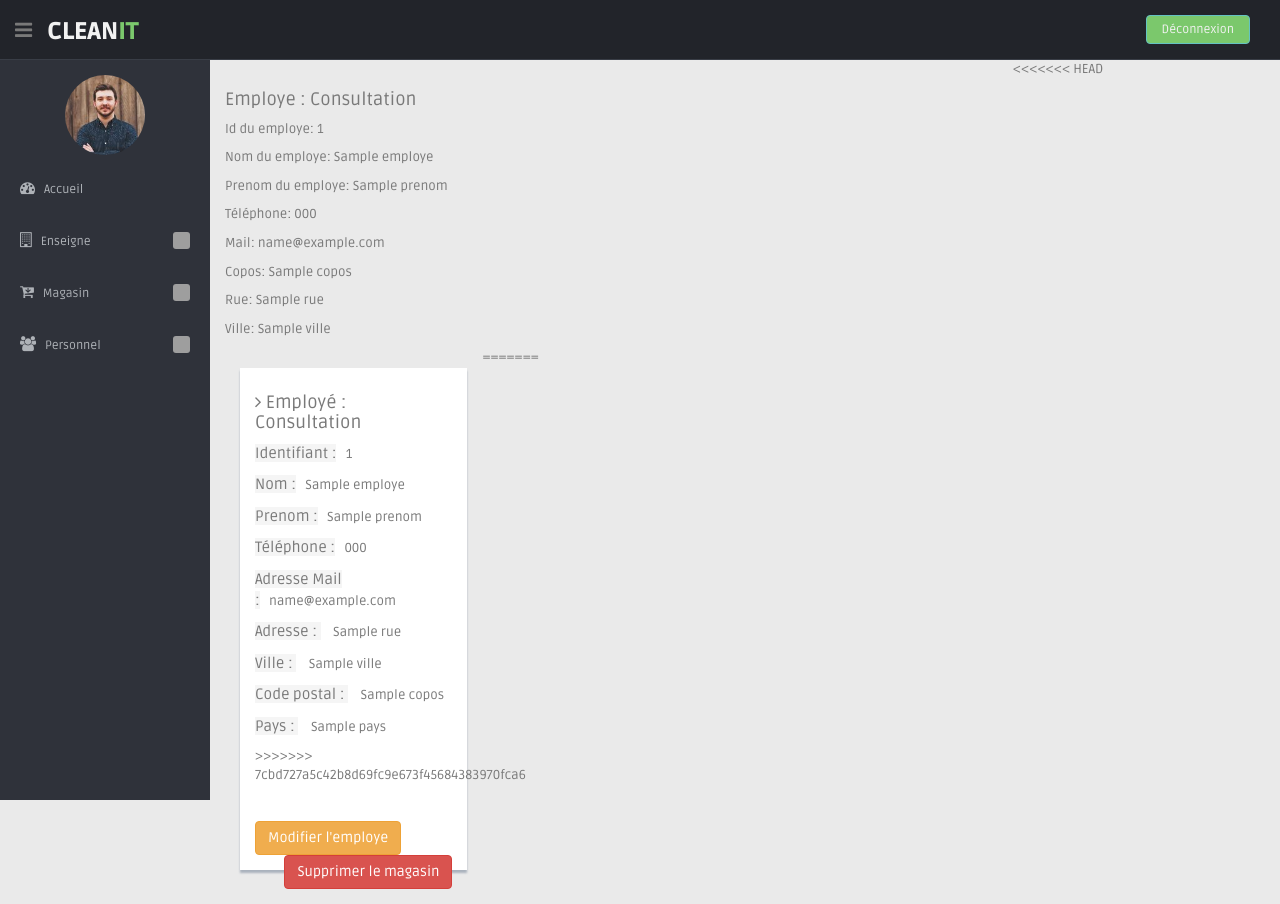
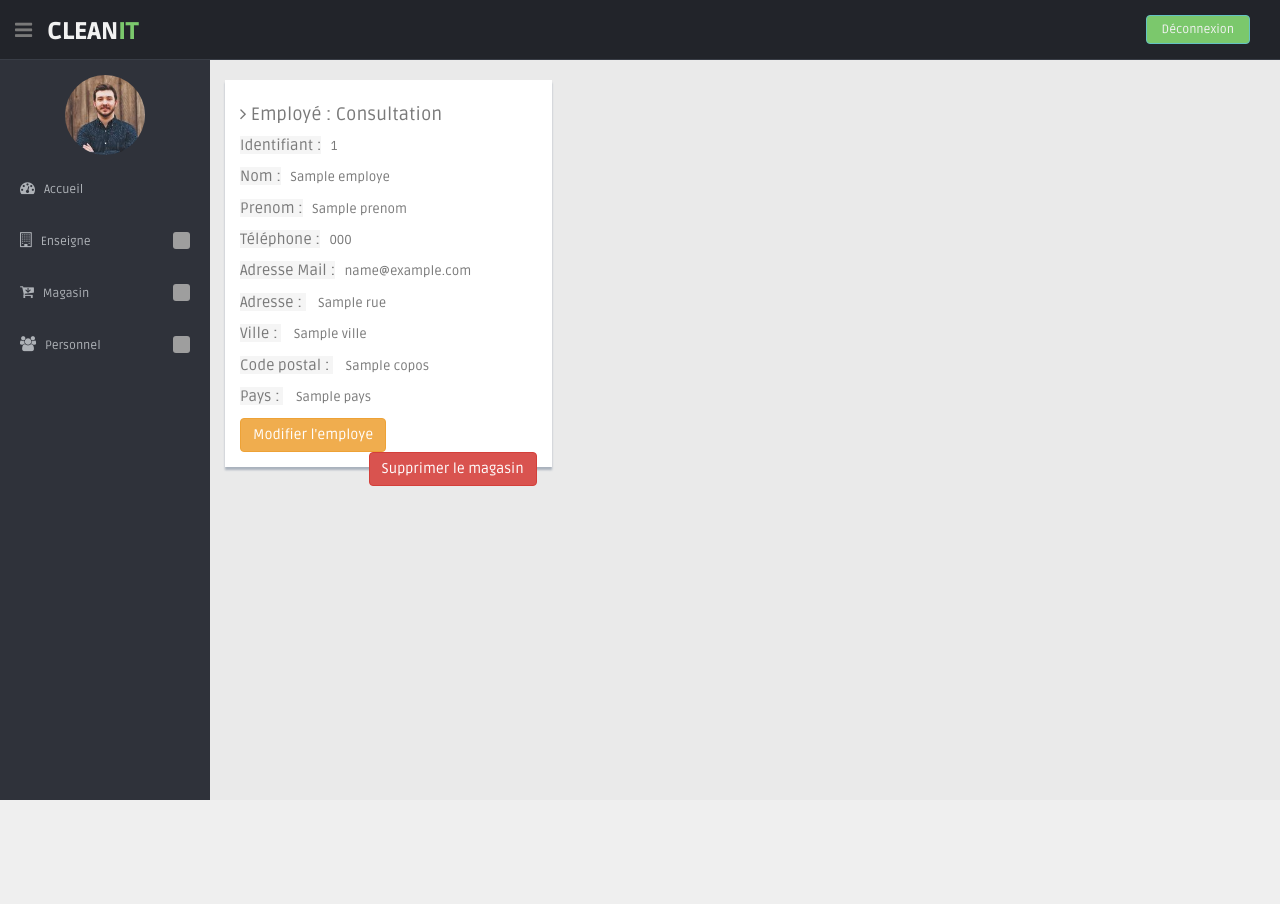
Before and after one commit to Rgarbaciak/NRT_CleanIT, a Symfony app: template templates/employe/consulter.html.twig in a window 1280 px wide. After the commit the page ends 800 px from the top, so only its background shows below. Run offline with Twig, Linux system fonts and the light colour scheme; the template is opened without the code that fills it: most values are stand-ins (such as "Sample title", 1, 10 or a date in 2020); some libraries are stand-ins or nearby versions; grey boxes are pictures that could not be loaded.

Commit message:
Modificaiton de consultation d'employe

```diff
--- a/templates/employe/consulter.html.twig
+++ b/templates/employe/consulter.html.twig
@@ -8,19 +8,8 @@
        <section id="main-content">
       <section class="wrapper">
         <div class="row">
-<<<<<<< HEAD
-          <div class="col-lg-9 main-chart">
-	<h4>Employe : Consultation</h4>
-    <p>Id du employe:  {{employe.id}}<p>
-    <p>Nom du employe:  {{employe.nom}}</p>
-    <p>Prenom du employe:  {{employe.prenom}}</p>
-    <p>Téléphone: {{employe.tel}}</p>
-    <p>Mail:  {{employe.mail}}</p>
-    <p>Copos:  {{employe.copos}}</p>
-    <p>Rue:  {{employe.rue}}</p>
-    <p>Ville:  {{employe.ville}}</p>
-=======
-          <div class="col-lg-4 main-chart">
+
+	 <div class="col-lg-4 main-chart">
                 <div class ="showback">
 		<h4> <i class="fa fa-angle-right"></i> Employé : Consultation </h4>
     <p><span class="message-p message" style="font-size:15px">Identifiant :</span>&nbsp;&nbsp;&nbsp;{{employe.id}}<p>
@@ -32,10 +21,6 @@
                 <p><span class="message-p message" style="font-size:15px">Ville : </span>&nbsp;&nbsp;&nbsp;  {{employe.ville}}</p>
                 <p><span class="message-p message" style="font-size:15px">Code postal : </span>&nbsp;&nbsp;&nbsp; {{employe.copos}}</p>
                 <p><span class="message-p message" style="font-size:15px">Pays : </span>&nbsp;&nbsp;&nbsp; {{employe.pays}}</p>
->>>>>>> 7cbd727a5c42b8d69fc9e673f45684383970fca6
-    <br>
-    <br>
-    <br>
     <th><a type="button" class ="btn btn-warning" href="{{ path('employeModifier', { 'id': employe.id }) }}">Modifier l'employe</a>
     <div class="pull-right" >
     <th><button type="button" class ="btn btn-danger" data-toggle="modal" data-target="#validationSuppresion" >Supprimer le magasin</button> </th><br>
```
